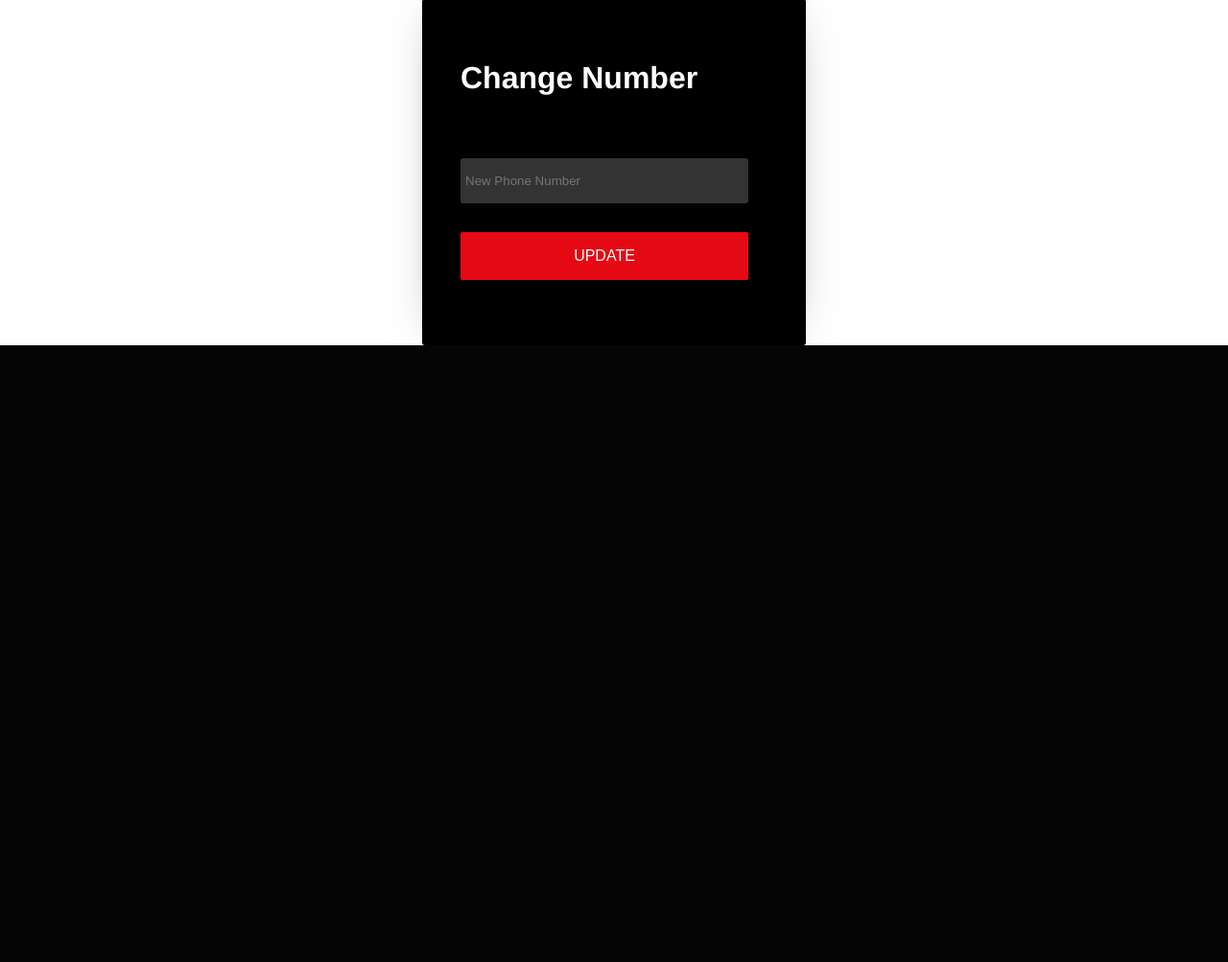
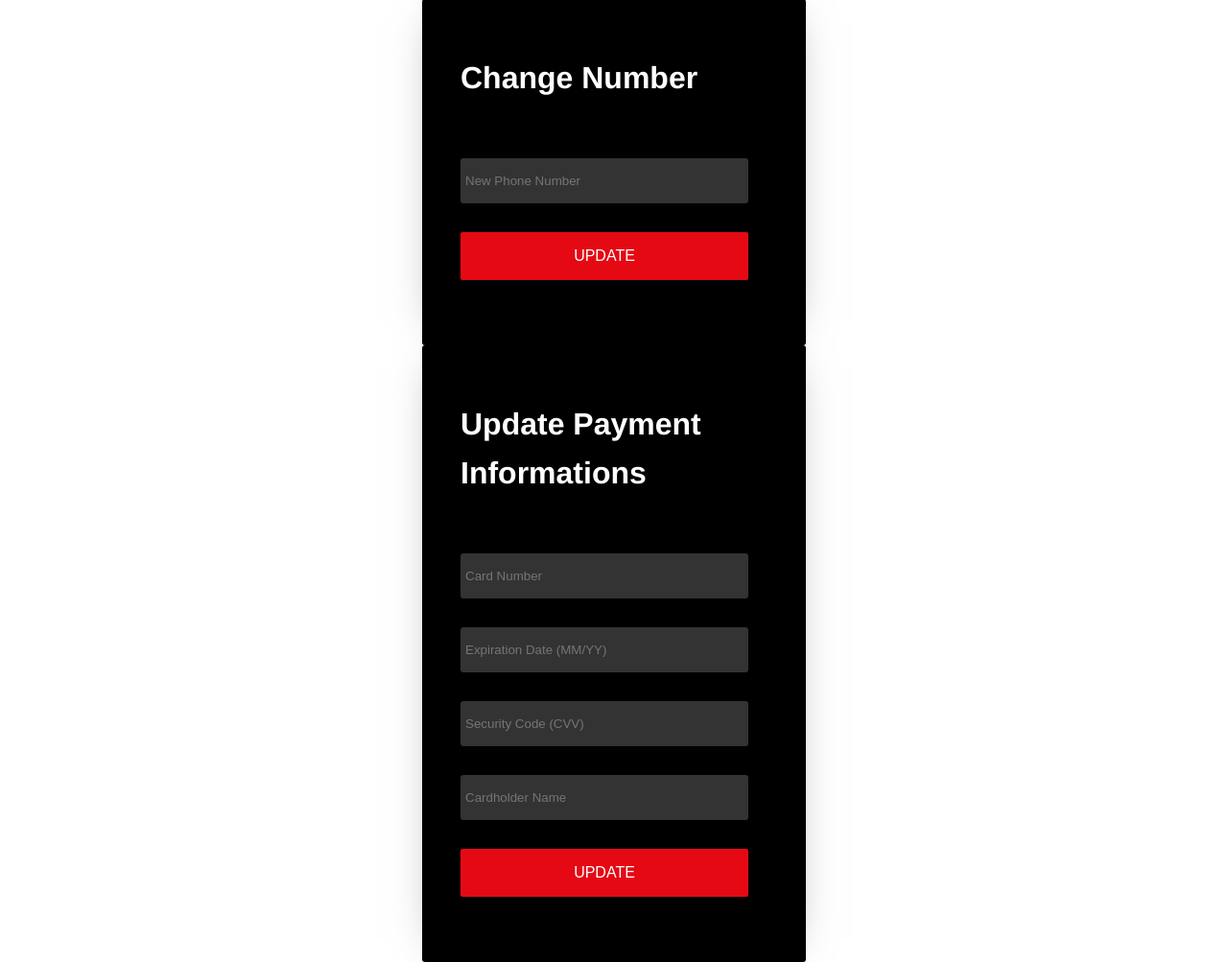
Before and after one commit to berkayermis/php-mysql-content-platform, a PHP site: page /user_dashboard/user.php in a window 1280 px wide. Shown: the part 891-1894 px from the top of the page at 96% size. Before the commit the page ends 1251 px from the top, so only its background shows below. Run offline with PHP 8.4, Linux system fonts and the light colour scheme.

Commit message:
Add files via upload

```diff
--- a/user_dashboard/user.php
+++ b/user_dashboard/user.php
@@ -7,7 +7,7 @@ session_start();
 <head>
     <meta charset="utf-8">
     <meta http-equiv="X-UA-Compatible" content="IE=edge">
-    <title>Update User Settings</title>
+    <title>Update User Settings | Forty-Two</title>
     <meta name="description" content="Series-Movies Suggestion System" />
     <meta name="viewport" content="width=device-width, initial-scale=1">
     <link rel="stylesheet" href="../assets/css/global.css">
@@ -34,7 +34,6 @@ session_start();
                     <h2 class="formtitle">Change E-Mail</h2>
                     <form action="user.php" id="loginForm" class="d-flex direction-column" method="post" name="loginForm">
                         <input type="email" name="newEmail" id="newEmail" class="newEmail" placeholder="New E-Mail Adress" required/>
-                        <!-- <input type="email" name="newEmail" id="newEmail" class="newEmail" placeholder="Confirm New E-Mail Adress" required/> -->
                         <button type="submit" name="updateMail" class="button submitButton" id="updateMailButton">Update</button>
                     </form>
                 </div>
@@ -54,7 +53,6 @@ session_start();
                         }
 
                         if(isset($_POST['updateMail'])){
-                            // $_SESSION['email'] = $row['email'];
                             $newMail = $_POST['newEmail'];
 
                             $update_sql = 'UPDATE user SET email = "'. $newMail . '" WHERE email = "'.$_SESSION['email'].'" ';
@@ -81,7 +79,6 @@ session_start();
                     <h2 class="formtitle">Change Password</h2>
                     <form action="user.php" id="loginForm" class="d-flex direction-column" method="post" name="loginForm">
                         <input type="password" name="newPassword" id="newPassword" class="newPassword" placeholder="New Password" required/>
-                        <!-- <input type="password" name="newPassword" id="newPassword" class="newPassword" placeholder="Confirm New Password" required/> -->
                         <button type="submit" name="updatePassword" class="button submitButton" id="updatePassword">Update</button>
                     </form>
                 </div>
@@ -100,7 +97,6 @@ session_start();
                         }
 
                         if(isset($_POST['updatePassword'])){
-                            // $_SESSION['email'] = $row['email'];
                             $newPW = $_POST['newPassword'];
 
                             $update_sql = 'UPDATE user SET user_pass = "'. $newPW . '" WHERE email = "'.$_SESSION['email'].'"';
@@ -130,13 +126,12 @@ session_start();
                 <div class="loginContainer d-flex direction-column">
                     <h2 class="formtitle">Change Number</h2>
                     <form action="user.php" id="loginForm" class="d-flex direction-column" method="post" name="loginForm">
-                        <input type="tel" name="newPhone" id="newPhone" class="newPhone" placeholder="New Phone Number" required/>
-                        <!-- <input type="tel" name="newPhone" id="newPhone" class="newPhone" placeholder="Confirm New Phone Number" required/>  -->
+                        <input type="number" name="newPhone" id="newPhone" class="newPhone" placeholder="New Phone Number" required/>
                         <button type="submit" name="updateNumber" class="button submitButton" id="signInButton">Update</button>
                     </form>
                 </div>
+            <!--Update Phone Number form End-->
 
-            <!--Update Phone Number form start-->
         </section>
 
         <?php
@@ -151,17 +146,63 @@ session_start();
                         }
 
                         if(isset($_POST['updateNumber'])){
-                            // $_SESSION['email'] = $row['email'];
                             $newPhone = $_POST['newPhone'];
 
                             $update_sql = 'UPDATE user SET phone = "'. $newPhone . '" WHERE email = "'.$_SESSION['email'].'"';
-
-
 
                             if (mysqli_query($conn, $update_sql)) {
                                 echo "Record updated successfully";
                                 $_SESSION['phone'] = $newPhone;
                                 header("Location: account.php");
+                              } else {
+                                echo "Error updating record: " . mysqli_error($conn);
+                              }
+                        }
+
+                    ?>
+
+        <section id="update-payment-section">
+            <!--Update Payment Method form start-->
+
+                <div class="loginContainer d-flex direction-column">
+                    <h2 class="formtitle">Update Payment Informations</h2>
+                    <form action="user.php" id="loginForm" class="d-flex direction-column" method="post" name="loginForm">
+                        <input type="text" name="cardNo" id="cardNo" class="cardNo" placeholder="Card Number" required/>
+                        <input type="text" name="cardDate" id="cardDate" class="cardDate" placeholder="Expiration Date (MM/YY)" required/>
+                        <input type="text" name="cardCVV" id="cardCVV" class="cardCVV" placeholder="Security Code (CVV)" required/>
+                        <input type="text" name="cardHN" id="cardHN" placeholder="Cardholder Name" required/>
+                        <button type="submit" name="updateCard" class="button submitButton" id="signInButton" onclick="account.php">Update</button>
+                    </form>
+                </div>
+
+            <!--Update Payment Method form start-->
+        </section>
+
+        <?php
+                        require_once('../config.php');
+
+                        // Create connection
+                        $conn = mysqli_connect($server, $username, $password,$database);
+
+                        // Check connection
+                        if (!$conn) {
+                            die("Connection failed: " . mysqli_connect_error());
+                        }
+
+                        if(isset($_POST['updateCard'])){
+                            $cardNo = $_POST['cardNo'];
+                            $cardDate = $_POST['cardDate'];
+                            $cardCVV = $_POST['cardCVV'];
+                            $cardHN = $_POST['cardHN'];
+
+                            $update_sql = 'UPDATE credit_card SET card_no = "' . $cardNo . '", card_date = "'. $cardDate .'",
+                                                    cvv = "'.$cardCVV.'",
+                                                    card_holder_name = "'. $cardHN . '"
+                                                    WHERE current_user_id = "' .$_SESSION['user_id'].'"';
+
+
+                            if (mysqli_query($conn, $update_sql)) {
+                                echo "Record updated successfully";
                               } else {
                                 echo "Error updating record: " . mysqli_error($conn);
                               }
```
Also changed, not shown: user_dashboard/account.php (+27 -2 lines).
